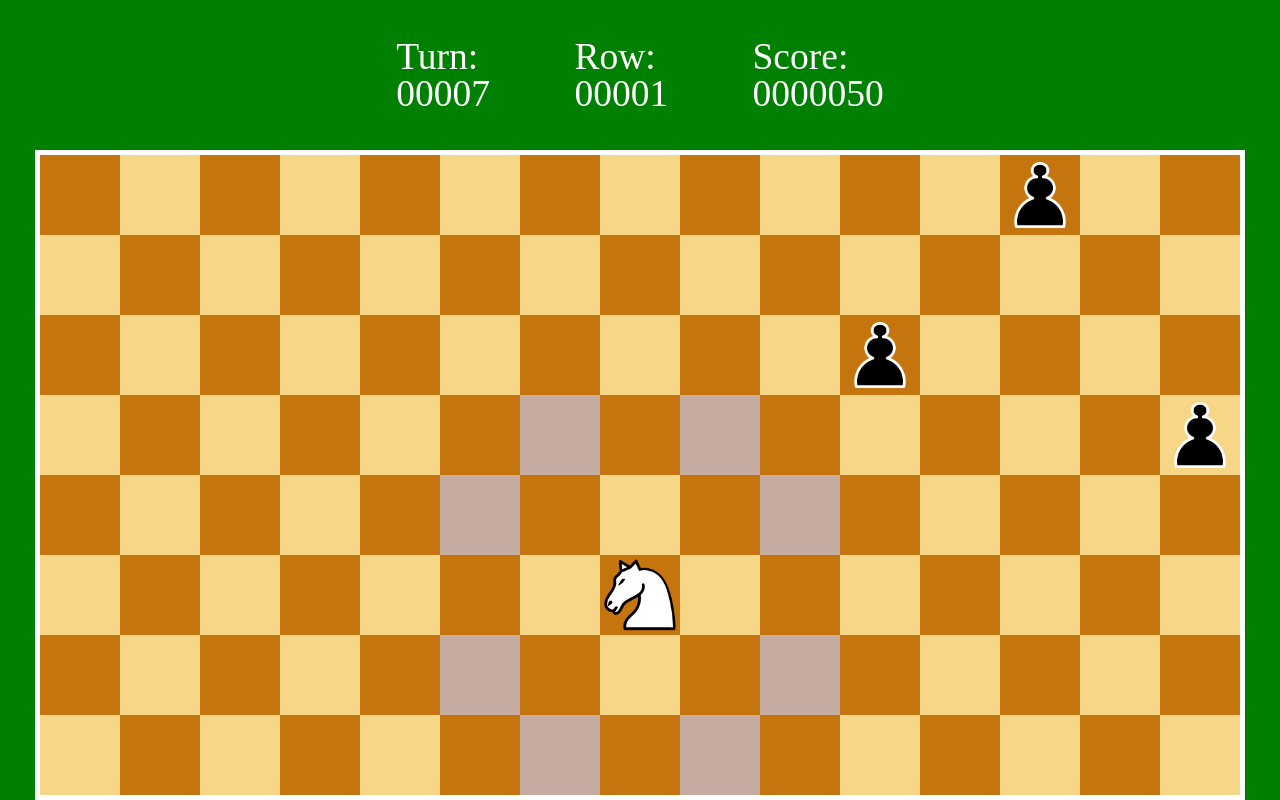
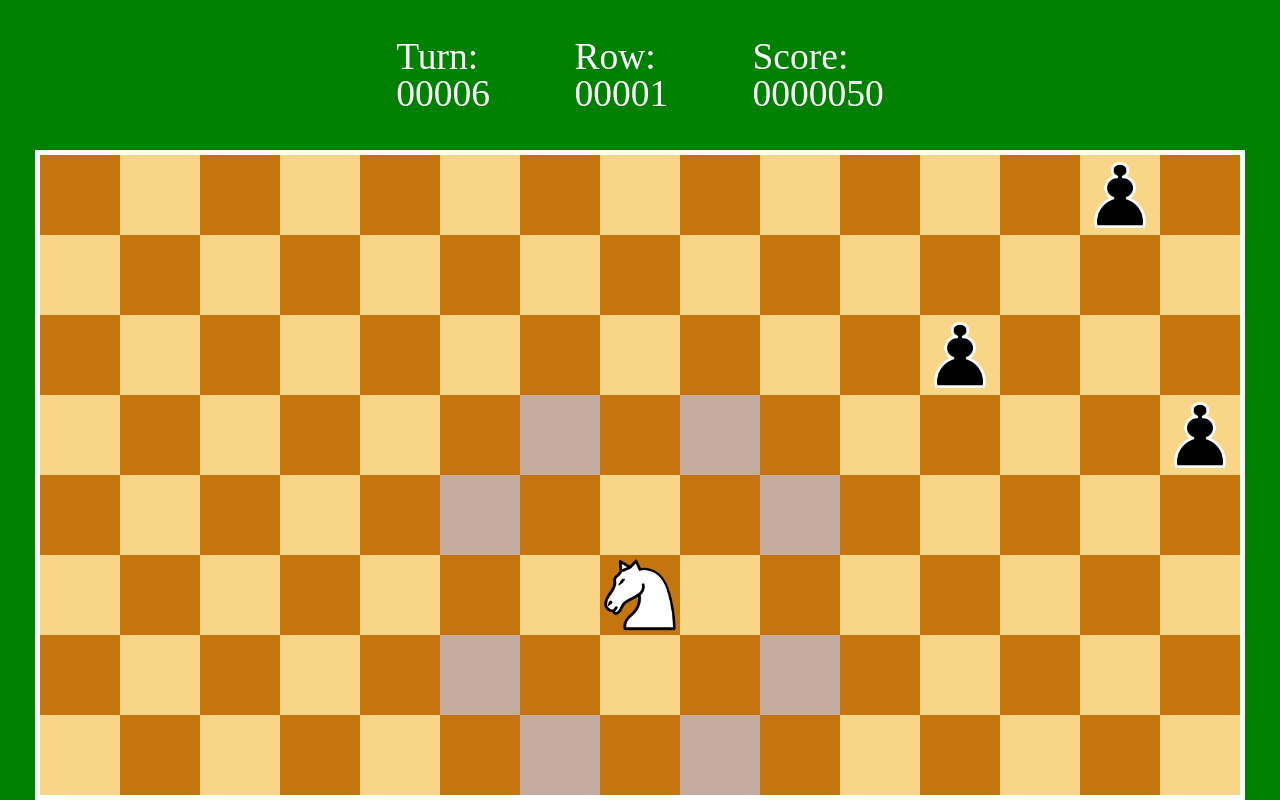
Before and after one commit to algo74/knightmare, a website: page index.html in a window 1280 px wide. Both pictures are taken after a click on the element 800 px from the left and 515 px from the top of the page. Drawn offline with nearby package versions, Linux system fonts and the light colour scheme.

Commit message:
improved geam dynamics

```diff
--- a/game_engine.js
+++ b/game_engine.js
@@ -136,9 +136,10 @@ var GAMEBOARD = {
     console.log('game started');
     GAMEBOARD.allowPlayerToMove(true);
     // this.playerInterval=setInterval(function(){GAMEBOARD.player.makeMove()}, GAMEBOARD.turnDelay);
-    setTimeout(function () {
-      GAMEBOARD.pieceInterval = setInterval(function () { GAMEBOARD.enqueuePiecesTurn() }, GAMEBOARD.turnDelay);
-    }, GAMEBOARD.turnDelay / 2);
+    setTimeout(function () { GAMEBOARD.enqueueTurn() }, GAMEBOARD.turnDelay * 2); // TODO: improve start of the game
+  },
+  enqueueTurn: function () {
+    this.enqueuePiecesTurn();
   },
   gameOver: function () {
     // delete intervals
@@ -197,6 +198,8 @@ var GAMEBOARD = {
           }
         }
         VIEWER.afterAnimDone(GAMEBOARD.letPlayerMove);
+        // schedule the next turn
+        setTimeout(function () { GAMEBOARD.enqueueTurn() }, GAMEBOARD.turnDelay);
         // board shift lasts for one move only
         GAMEBOARD.lastBoardShift = {
           dx: 0,
@@ -745,6 +748,8 @@ var GAMEBOARD = {
         var dy = this.moveList[i].dy;
 
         return function () {
+          VIEWER.$gameboard.find('.selected').removeClass('selected');
+          $(this).addClass('selected');
           GAMEBOARD.player.nextMove.dx = dx;
           GAMEBOARD.player.nextMove.dy = dy;
           GAMEBOARD.player.nextMove.wantMove = true;
@@ -997,6 +1002,7 @@ var VIEWER = {
     }
   },
   playerMoves: function (dx, dy) {
+    VIEWER.$gameboard.find('.selected').removeClass('selected');
     $('.player').animate({ 'left': '+=' + dx * VIEWER.squareSize,
       'bottom': '+=' + dy * VIEWER.squareSize}, this.playerAnimOpt);
     GAMEBOARD.player.$view.css({
@@ -1071,7 +1077,9 @@ var VIEWER = {
   displayPlayerMove: function (bool) {
     if (bool) {
       this.$gamewindow.css('border-color', 'white');
+      $('.movePlaceholder').addClass('active');
     } else {
+      $('.movePlaceholder').removeClass('active');
       this.$gamewindow.css('border-color', 'black');
     }
   },
```
Also changed, not shown: css/game_board.css (+11 -1 lines).
